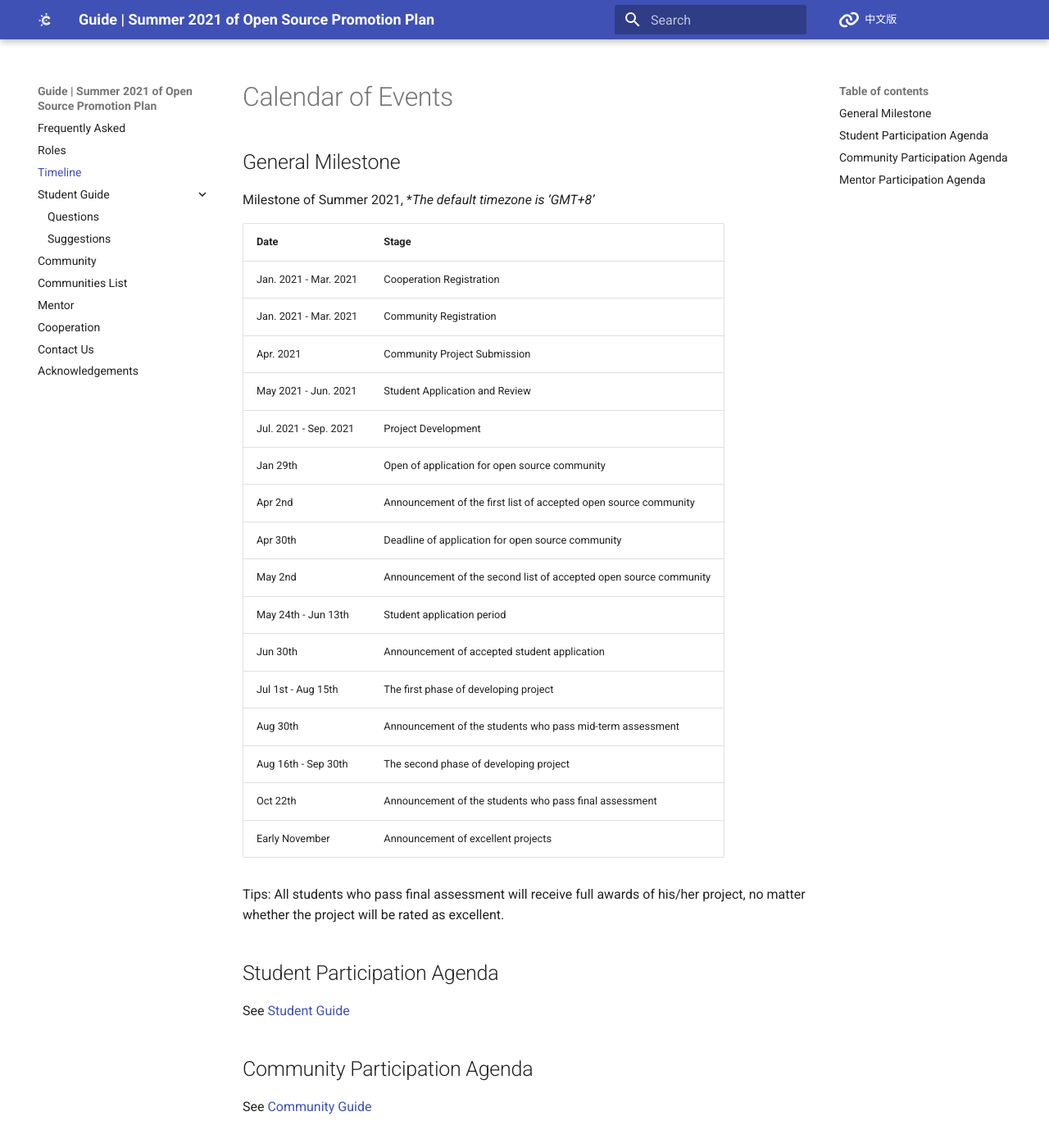
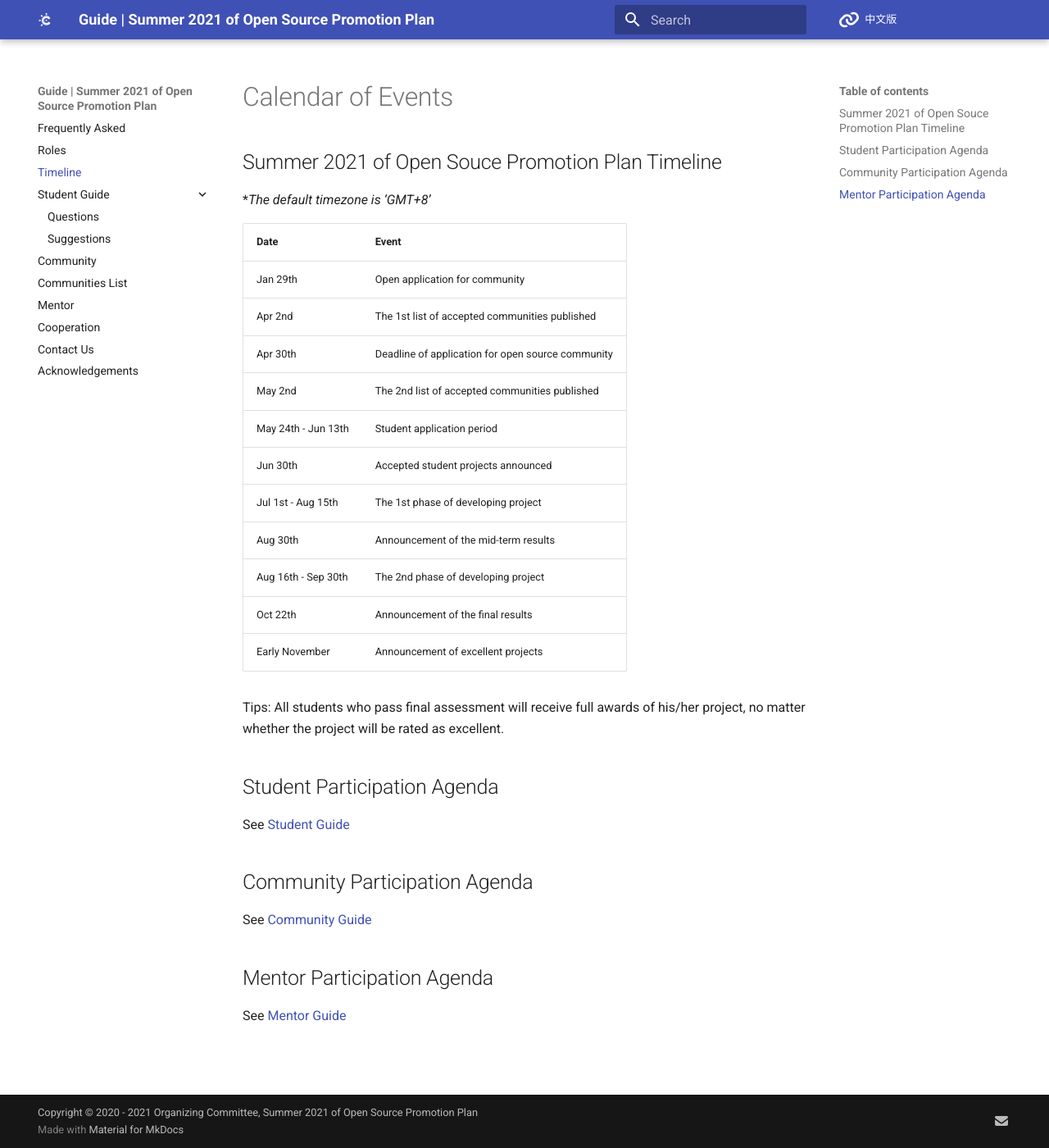
Before and after one commit to summer-ospp/help-en, an MkDocs documentation site: the page built from docs/timeline.md, in a window 1280 px wide and 1400 px high. Shown: the whole window at 82% size. Built offline with MkDocs 1.6.1 and Material for MkDocs 9.7.7, drawn with Linux system fonts in a browser that asks for light colours; comment, search, counter and statistics services are not loaded.

```diff
--- a/docs/timeline.md
+++ b/docs/timeline.md
@@ -1,26 +1,21 @@
 # Calendar of Events
 
-## General Milestone
+## Summer 2021 of Open Souce Promotion Plan Timeline
 
-Milestone of Summer 2021, **The default timezone is ‘GMT+8’*
+ **The default timezone is ‘GMT+8’*
 
-| Date                  | Stage                                                             |
+| Date                  | Event                                                            |
 | --------------------- | ----------------------------------------------------------------- |
-| Jan. 2021 - Mar. 2021 | Cooperation Registration                                          |
-| Jan. 2021 - Mar. 2021 | Community Registration                                            |
-| Apr. 2021             | Community Project Submission                                      |
-| May 2021 - Jun. 2021  | Student Application and Review                                    |
-| Jul. 2021 - Sep. 2021 | Project Development                                               |
-| Jan 29th              | Open of application for open source community                     |
-| Apr 2nd               | Announcement of the first list of accepted open source community  |
+| Jan 29th              | Open application for community                     |
+| Apr 2nd               | The 1st list of accepted communities published  |
 | Apr 30th              | Deadline of application for open source community                 |
-| May 2nd               | Announcement of the second list of accepted open source community |
+| May 2nd               | The 2nd list of accepted communities published |
 | May 24th - Jun 13th   | Student application period                                        |
-| Jun 30th              | Announcement of accepted student application                      |
-| Jul 1st - Aug 15th    | The first phase of developing project                             |
-| Aug 30th              | Announcement of the students who pass mid-term assessment         |
-| Aug 16th - Sep 30th   | The second phase of developing project                            |
-| Oct 22th              | Announcement of the students who pass final assessment            |
+| Jun 30th              | Accepted student projects announced                      |
+| Jul 1st - Aug 15th    | The 1st phase of developing project                             |
+| Aug 30th              | Announcement of the mid-term results       |
+| Aug 16th - Sep 30th   | The 2nd phase of developing project                            |
+| Oct 22th              | Announcement of the final results            |
 | Early November        | Announcement of excellent projects                                |
 
 Tips: All students who pass final assessment will receive full awards of his/her project, no matter whether the project will be rated as excellent.
```
Also changed, not shown: docs/community.md (+12 -10 lines), docs/mentor.md (+47 -4 lines), docs/student.md (+53 -61 lines).
